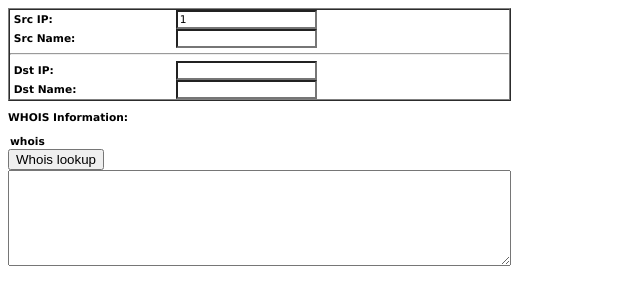
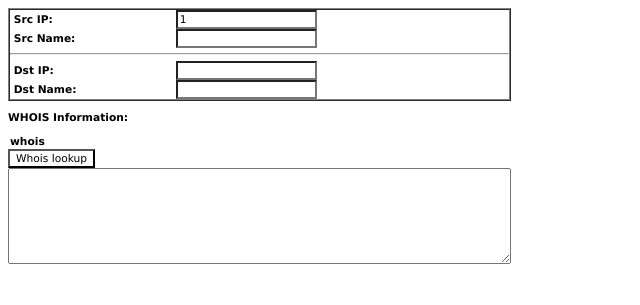
Before and after one commit to bammv/sguil, a PHP site: page /hostlookup.php?src_ip=1 in a window 1280 px wide. Shown: the top 305 px of the page, without its empty margins (0-640 px from the left). Run offline with PHP 8.4, Linux system fonts and the light colour scheme; data that the repository does not hold is empty.

Commit message:
Nicer button test

```diff
--- a/web/css.php
+++ b/web/css.php
@@ -5,5 +5,6 @@ echo "A { text-decoration: none; color: rgb(0,0,0) }\n";
 echo "TABLE { font-family: verdana, helvetica, sans-serif; font-size:8pt ; border-spacing: 0pt }\n";
 echo "TD { font-family: verdana, helvetica, sans-serif; font-size:8pt ; border-spacing: 0pt ;border-padding: 0pt; font-weight: bold}\n";
 echo "input[type=text] {background-color: white; font-family: verdana, helvetica, sans-serif; font-size:8pt ;}\n";
+echo "input[type=submit] {background-color: white; font-family: verdana, helvetica, sans-serif; font-size:8pt ;}\n";
 echo "</style>";
 ?>
```
